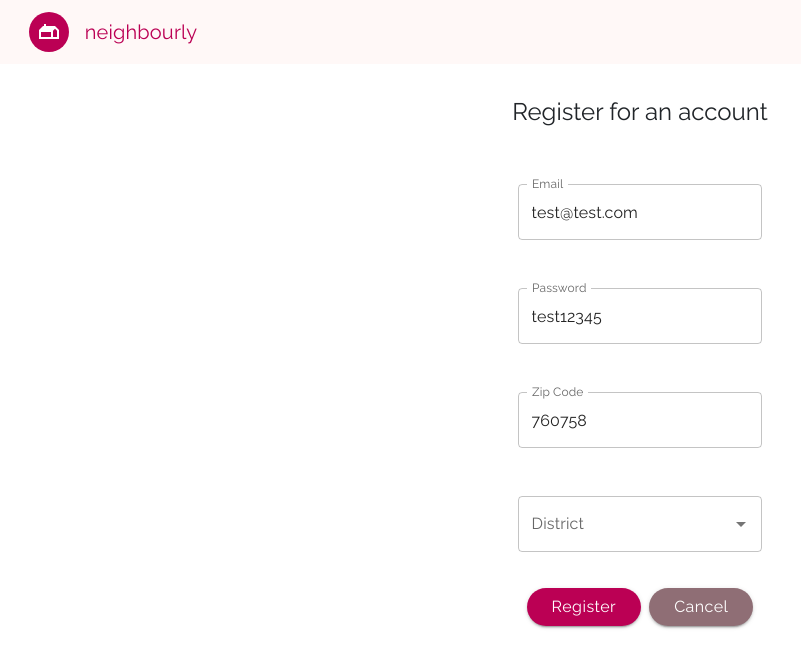
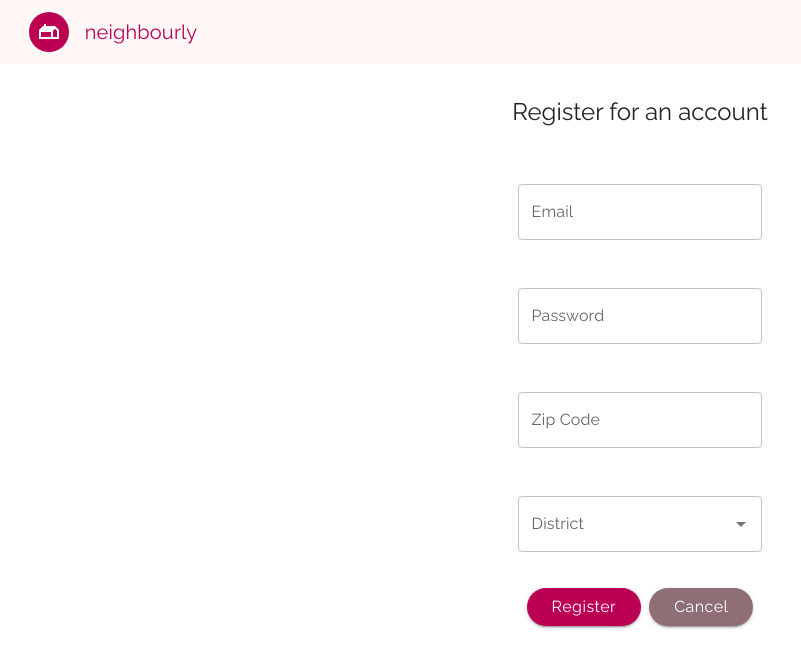
Before and after one commit to Blackkbeard/Neighbourly-App, a React (Vite) app in the folder Frontend/: page /registration in a window 1280 px wide. Shown: the top 668 px of the page, without its empty margins (0-801 px from the left). Built offline with nearby package versions, Linux system fonts and the light colour scheme; no server answers.

Commit message:
Remove defaultvalues from Registration page

```diff
--- a/Frontend/src/pages/Registration.jsx
+++ b/Frontend/src/pages/Registration.jsx
@@ -100,7 +100,6 @@ const Registration = (props) => {
                 <TextField
                   label="Email"
                   variant="outlined"
-                  defaultValue="test@test.com"
                   onChange={(e) => setEmail(e.target.value)}
                 />
               </div>
@@ -109,7 +108,6 @@ const Registration = (props) => {
                   id="outlined-basic"
                   label="Password"
                   variant="outlined"
-                  defaultValue="test12345"
                   onChange={(e) => setPassword(e.target.value)}
                 />
               </div>
@@ -120,7 +118,6 @@ const Registration = (props) => {
                   id="outlined-basic"
                   label="Zip Code"
                   variant="outlined"
-                  defaultValue="760758"
                   onChange={(e) => validateZipCode(e)}
                   helperText={isInvalid && "Invalid zip code"}
                 />
```
